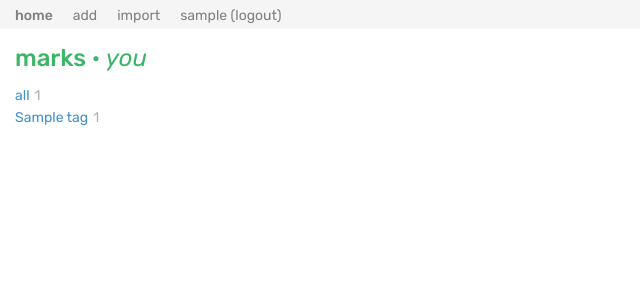
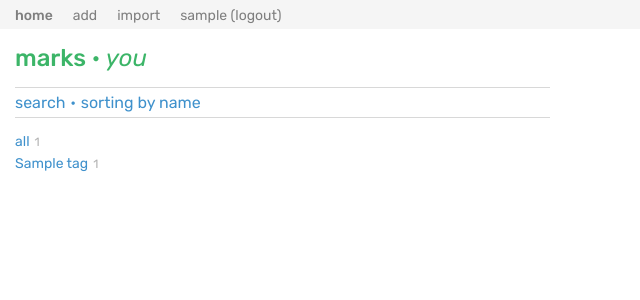
Before and after one commit to FelipeCortez/bmarks, a Django app: a page that uses src/marksapp/templates/base.html in a window 1280 px wide. Shown: the top 300 px of the page, without its empty margins (0-640 px from the left). Run offline with Django 3.2, Linux system fonts and the light colour scheme; a user stored in the database is signed in; tables that the repository leaves empty hold one stand-in row (values such as "Sample post"); parts of the project's set-up code (start-up, migrations or seed data) failed here and were passed over.

Commit message:
Search form goes on tag list page only

```diff
--- a/src/marksapp/static/marksapp/style.css
+++ b/src/marksapp/static/marksapp/style.css
@@ -40,22 +40,27 @@
     font-weight: 500;
 }
 
-/* -------------------------------------------- */
+/* extra nav ---------------------------------- */
 
-.form-container {
-    position: relative;
-    padding: 15px;
-    margin: 10px 0 10px 0;
-    width: 500px;
-    background-color: #F5F5F5;
-    border: 2px solid #F5F5F5;
-    border-radius: 2px;
+.extra-nav {
+    border-top: 1px solid #D8D8D8;
+    border-bottom: 1px solid #D8D8D8;
+    margin-bottom: 15px;
+    padding-top: 5px;
+    padding-bottom: 5px;
+    width: 535px;
 }
 
-.form-container::after {
-    clear: both;
-    content: "";
-    display: block;
+.extra-nav a {
+    display: inline-block;
+    color: #3F91CC;
+    text-decoration: none;
+}
+
+.extra-nav .separator {
+    margin-left: 5px;
+    margin-right: 5px;
+    color: #3F91CC;
 }
 
 /* page title --------------------------------- */
@@ -92,6 +97,22 @@
 }
 
 /* form --------------------------------------- */
+
+.form-container {
+    position: relative;
+    padding: 15px;
+    margin: 15px 0 15px 0;
+    width: 500px;
+    background-color: #F5F5F5;
+    border: 2px solid #F5F5F5;
+    border-radius: 2px;
+}
+
+.form-container::after {
+    clear: both;
+    content: "";
+    display: block;
+}
 
 label {
     display: block;
@@ -263,7 +284,7 @@
 
 .number {
     color: #B2B2B2;
-    font-size: 14px;
+    font-size: 12px;
     font-weight: 400;
 }
 
--- a/src/marksapp/templates/base.html
+++ b/src/marksapp/templates/base.html
@@ -25,7 +25,7 @@
                 {% if user.is_authenticated %}
                 <li><a {% if page_title == "add" %}     class="active" {% endif %} href="{% url 'add_mark' %}">add</a></li>
                 <li><a {% if page_title == "import" %}  class="active" {% endif %} href="{% url 'import_netscape' %}">import</a></li>
-                <li><a {% if page_title == "boi" %}     class="active" {% endif %} href="{% url 'auth_logout' %}">{{ user.username }} (logout)</a></li>
+                <li><a href="{% url 'auth_logout' %}">{{ user.username }} (logout)</a></li>
                 {% else %}
                 <li><a href="{% url 'auth_login' %}">login</a></li>
                 {% endif %}
@@ -61,30 +61,6 @@
             </span>
         </div>
 
-        {% if user.is_authenticated %}
-        <form id="search-form" action="{% url 'search' username=user.username %}" method="GET">
-            <div class="form-container">
-            <tr>
-                <th>
-                    <label for="id_query">Query</label>
-                </th>
-                <td>
-                    <input id="id_query" name="query" type="text" />
-                </td>
-            </tr>
-            <tr>
-                <th>
-                    <label for="id_tags2">Tags</label>
-                </th>
-                <td>
-                    <input autocomplete="off" id="id_tags2" name="tags" type="text" />
-                </td>
-            </tr>
-            <input type="submit" value="Search" />
-            </div>
-        </form>
-        {% endif %}
-
         {% block content %}
         {% endblock %}
         </div>
--- a/src/marksapp/templates/index.html
+++ b/src/marksapp/templates/index.html
@@ -11,21 +11,46 @@
 </ul>
 -->
 
+<div class="extra-nav">
+    <a id="show-search" href="#">search</a>
+    <span class="separator">·</span>
+    <a href="#">sorting by name</a>
+</div>
+
+{% if user.is_authenticated %}
+<form id="search-form" action="{% url 'search' username=user.username %}" method="GET">
+    <div class="form-container">
+    <tr>
+        <th>
+            <label for="id_query">Query</label>
+        </th>
+        <td>
+            <input id="id_query" name="query" type="text" />
+        </td>
+    </tr>
+    <tr>
+        <th>
+            <label for="id_tags2">Tags</label>
+        </th>
+        <td>
+            <input autocomplete="off" id="id_tags2" name="tags" type="text" />
+        </td>
+    </tr>
+    <input type="submit" value="Search" />
+    </div>
+</form>
+{% endif %}
+
+
 <ul id="marks">
     <li class="item">
         <a href="{% url 'user_tag' username=username %}">all</a><span class="number">{{ all }}</span>
     </li>
 
     {% for tag in tags %}
-    {% comment %}
-    <li class="item indextagbg" style="width: {% widthratio tag.num_marks all 100 %}%">
-    {% endcomment %}
     <li class="item">
         <a class="tag_name" href="{% url 'user_tag' slug=tag.name username=username %}">{{ tag.name }}</a>
         <span class="number">{{ tag.num_marks }}</span>
-        {% comment %}
-        <span style="margin-left: 10px; height:10px; display: inline-block; background-color: red; width: {% widthratio tag.num_marks all 70 %}%"></span>
-        {% endcomment %}
     </li>
     {% endfor %}
 </ul>
```
